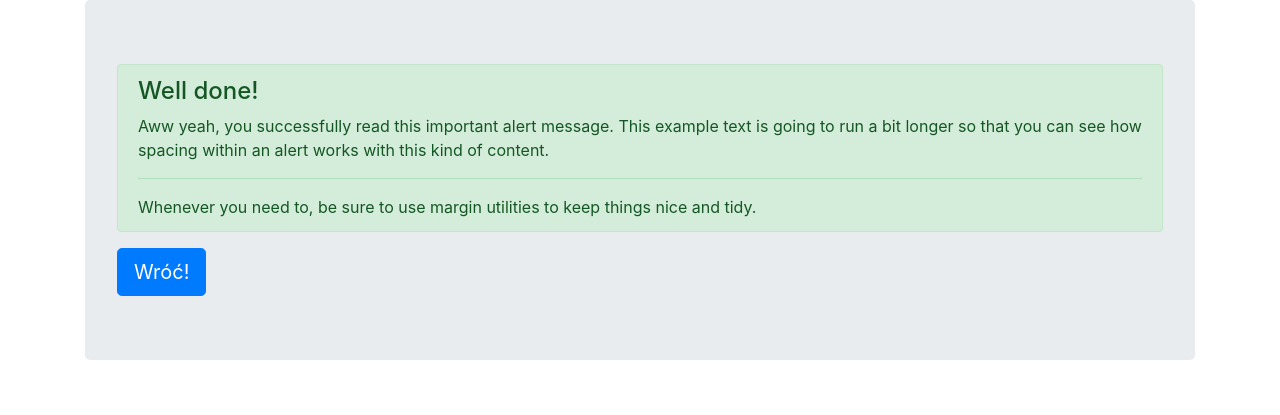
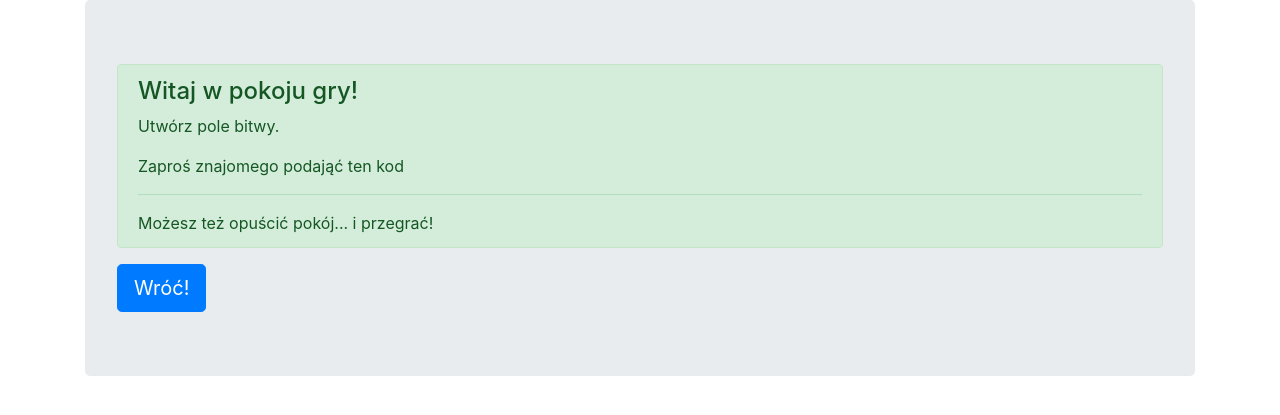
Before and after one commit to GG0ra/BattleShip, a Django app: template viewer/templates/game.html in a window 1280 px wide. Shown: the part 56-471 px from the top of the page. Run offline with Django 3.2, Linux system fonts and the light colour scheme; the template is opened without the code that fills it, so the values that code supplies are empty.

Commit message:
game modyfikacja

```diff
--- a/viewer/templates/game.html
+++ b/viewer/templates/game.html
@@ -6,10 +6,11 @@
 
 {% block content %}
     <div class="alert alert-success" role="alert">
-        <h4 class="alert-heading">Well done!</h4>
-        <p>Aww yeah, you successfully read this important alert message. This example text is going to run a bit longer so that you can see how spacing within an alert works with this kind of content.</p>
+        <h4 class="alert-heading">Witaj w pokoju gry!</h4>
+        <p>Utwórz pole bitwy.</p>
+        <p>Zaproś znajomego podająć ten kod </p>
         <hr>
-        <p class="mb-0">Whenever you need to, be sure to use margin utilities to keep things nice and tidy.</p>
+        <p class="mb-0">Możesz też opuścić pokój... i przegrać!</p>
     </div>
 
     <a  href="{% url 'index' %}"><button type="button" class="btn btn-primary btn-lg">Wróć!</button></a>
```
